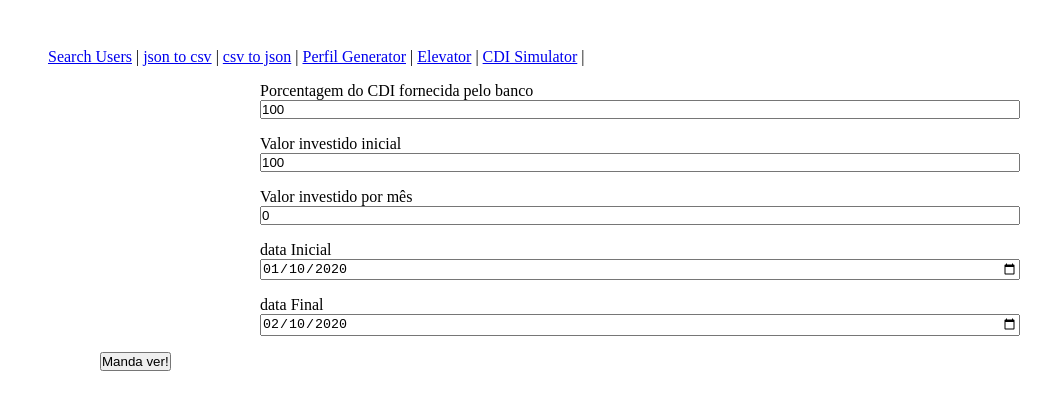
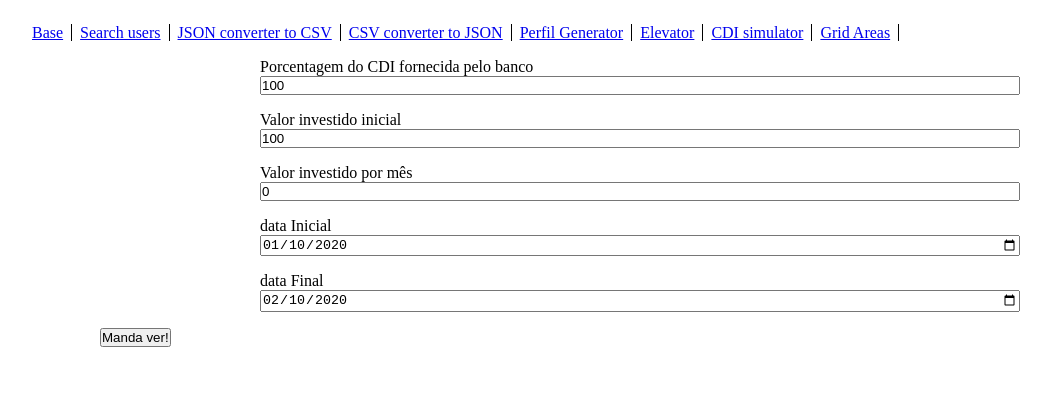
Before and after one commit to fredmessias43/many_apps, a Vue app: page /#/cdi-simulator in a window 1280 px wide. Shown: the top 410 px of the page, without its empty margins (0-1051 px from the left). Built offline with nearby package versions, Linux system fonts and the light colour scheme.

Commit message:
add grid page

```diff
--- a/src/App.vue
+++ b/src/App.vue
@@ -1,15 +1,14 @@
 <template>
-  <div id="app">
+  <div class="app">
     <header>
       <nav id="nav">
-        <router-link to="/search">Search Users</router-link> |
-        <router-link to="/json-csv">json to csv</router-link> |
-        <router-link to="/csv-json">csv to json</router-link> |
-        <router-link to="/perfil-generator">Perfil Generator</router-link> |
-        <router-link to="/elevator">Elevator</router-link> |
-        <router-link to="/cdi-simulator">CDI Simulator</router-link> |
-<!--         <router-link to="/first-db">First DB</router-link> |
-        <router-link to="/bash">Bash</router-link> | -->
+        <router-link
+          v-for="route in routes"
+          :key="route.name"
+          :to="route.path"
+        >
+          {{ route.meta.label }}
+        </router-link>
       </nav>
     </header>
     <main>
@@ -19,6 +18,15 @@
     </main>
   </div>
 </template>
+
+<script setup>
+import { ref } from "vue";
+import { useRouter } from "vue-router";
+
+const $router = useRouter();
+const routes = ref($router.getRoutes());
+
+</script>
 
 <style>
 *{
@@ -31,7 +39,16 @@ button {
 }
 
 #app {
+  height: 100vh;
+}
+.app {
   padding: 1.5rem;
+  height: 100%;
+}
+
+nav a {
+  padding: 0 0.5rem;
+  border-right: 1px solid black;
 }
 
 .container {
--- /dev/null
+++ b/src/pages/Grid.vue
@@ -0,0 +1,78 @@
+<template>
+  <div class="grid-areas" >
+      <div class="double-area area" :style="`width:${area1.width}%`">
+        <div class="inside-area"></div>
+      </div>
+
+      <div class="vertical-divider" @draggable="true" @dragstart="startMove" @dragend="finishMove"  ></div>
+
+      <div class="double-area area" :style="`width:${area2.width}%`">
+        <div class="inside-area"></div>
+      </div>
+      <!-- <div class="area"></div>
+      <div class="area"></div> -->
+  </div>
+</template>
+
+<script setup lang="ts" >
+import { reactive, ref } from "vue";
+
+const area1 = reactive({width: 49.5});
+const area2 = reactive({width: 49.5});
+
+function startMove(e: DragEvent) {
+  console.log('startMove', /* {x: e.clientX, y: e.clientY}, e */);
+  const value = (e.clientX / window.innerWidth) * 100;
+  const bigger50 = value > 50 ? 100 - value : value;
+  area1.width =  value;
+  area2.width =  value
+  console.log(value);
+
+}
+function moving(e: DragEvent) {
+  console.log('moving', /* {x: e.clientX, y: e.clientY}, e */);
+}
+function finishMove(e: DragEvent) {
+  console.log('finishMove', /* {x: e.clientX, y: e.clientY}, e */);
+  const value = (e.clientX / window.innerWidth) * 100;
+  area1.width =  value;
+  area2.width =  value
+  console.log(value);
+
+}
+</script>
+
+<style>
+.grid-areas {
+  display: flex;
+  height: 100vh;
+  position: relative;
+}
+
+.area {
+  padding: 0.05rem;
+}
+
+.double-area{
+  height: 100%;
+  width: 49.75%;
+}
+
+.inside-area {
+  width: 100%;
+  height: 100%;
+  border-radius: 8px;
+  background: rgba(0, 255, 255, 0.2);
+}
+
+
+.vertical-divider {
+  height: 100%;
+  width: 1%;
+  cursor: col-resize;
+}
+.vertical-divider:hover {
+  background: cadetblue;
+}
+
+</style>
--- a/src/pages/Search.vue
+++ b/src/pages/Search.vue
@@ -43,7 +43,7 @@ export default defineComponent({
   data() {
     return {
       term: "",
-      terms_searched: [],
+      terms_searched: <string[]>[],
       term_by: "name",
       users: require("../data/users.json"),
       all_users: require("../data/users.json")
--- a/src/router/index.js
+++ b/src/router/index.js
@@ -4,47 +4,76 @@ const routes = [
   {
     path: '/',
     name: 'base',
+    meta: {
+      label: "Base"
+    },
     component: () => import('../pages/Test.vue')
   },
   {
     path: '/search',
-    name: 'Search',
+    name: 'search',
+    meta: {
+      label: "Search users"
+    },
     component: () => import('../pages/Search.vue')
   },
   {
     path: '/json-csv',
     name: 'convert-json-csv',
+    meta: {
+      label: "JSON converter to CSV"
+    },
     component: () => import('../pages/JSON_CSV.vue')
   },
   {
     path: '/csv-json',
     name: 'convert-csv-json',
+    meta: {
+      label: "CSV converter to JSON"
+    },
     component: () => import('../pages/CSV_JSON.vue')
   },
   {
     path: '/perfil-generator',
     name: 'perfil-generator',
+    meta: {
+      label: "Perfil Generator"
+    },
     component: () => import('../pages/PerfilGenerator.vue')
   },
   {
     path: '/elevator',
     name: 'elevator',
+    meta: {
+      label: "Elevator"
+    },
     component: () => import('../pages/Elevator.vue')
   },
-  {
-    path: '/first-db',
-    name: 'first-db',
-    component: () => import('../pages/DB')
-  },
-  {
-    path: '/bash',
-    name: 'bash',
-    component: () => import('../pages/Bash')
-  },
+  // {
+  //   path: '/first-db',
+  //   name: 'first-db',
+  //   component: () => import('../pages/DB')
+  // },
+  // {
+  //   path: '/bash',
+  //   name: 'bash',
+  //   component: () => import('../pages/Bash')
+  // },
   {
     path: '/cdi-simulator',
     name: 'cdi-simulator',
+    meta: {
+      label: "CDI simulator"
+    },
     component: () => import('../pages/CDI')
+  },
+  {
+    path: '/grid',
+    name: 'grid',
+    meta: {
+      label: "Grid Areas"
+    },
+    component: () => import('../pages/Grid')
   },
 ]
 
```
